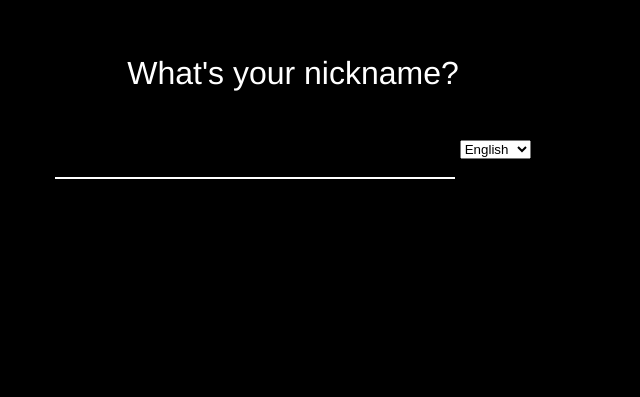
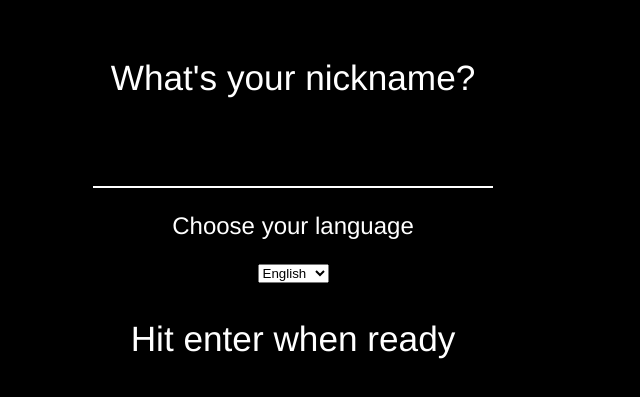
Before and after one commit to GraceStiles/universal-translator, a website: page public/index.html in a window 1280 px wide. Shown: the part 277-674 px from the top of the page, without its empty margins (347-987 px from the left). Drawn offline with nearby package versions, Linux system fonts and the light colour scheme; no server answers.

Commit message:
home page changes

```diff
--- a/public/index.html
+++ b/public/index.html
@@ -19,12 +19,16 @@
       <div class="form">
         <h3 class="title">What's your nickname?    </h3>
         <input class="usernameInput" type="text" maxlength="14" />
+        <p/>
+        <h3 class="sub_title">Choose your language </h3>
         <select id = "lang_selector" onchange="setLang()">
           <option value="en">English</option>
           <option value="es">Spanish</option>
           <option value="fr">French</option>
           <option value="de">German</option>
          </select>
+         <p/>
+         <h3 class="title">Hit enter when ready </h3>
       </div>
     </li>
   </ul>
--- a/public/style.css
+++ b/public/style.css
@@ -73,7 +73,11 @@ ul {
 }
 
 .login.page .title {
-  font-size: 200%;
+  font-size: 220%;
+}
+
+.login.page .sub_title {
+  font-size: 150%;
 }
 
 .login.page .usernameInput {
@@ -81,7 +85,7 @@ ul {
   letter-spacing: 3px;
 }
 
-.login.page .title, .login.page .usernameInput {
+.login.page .title, .login.page .usernameInput, .login.page .sub_title {
   color: #fff;
   font-weight: 100;
 }
```
